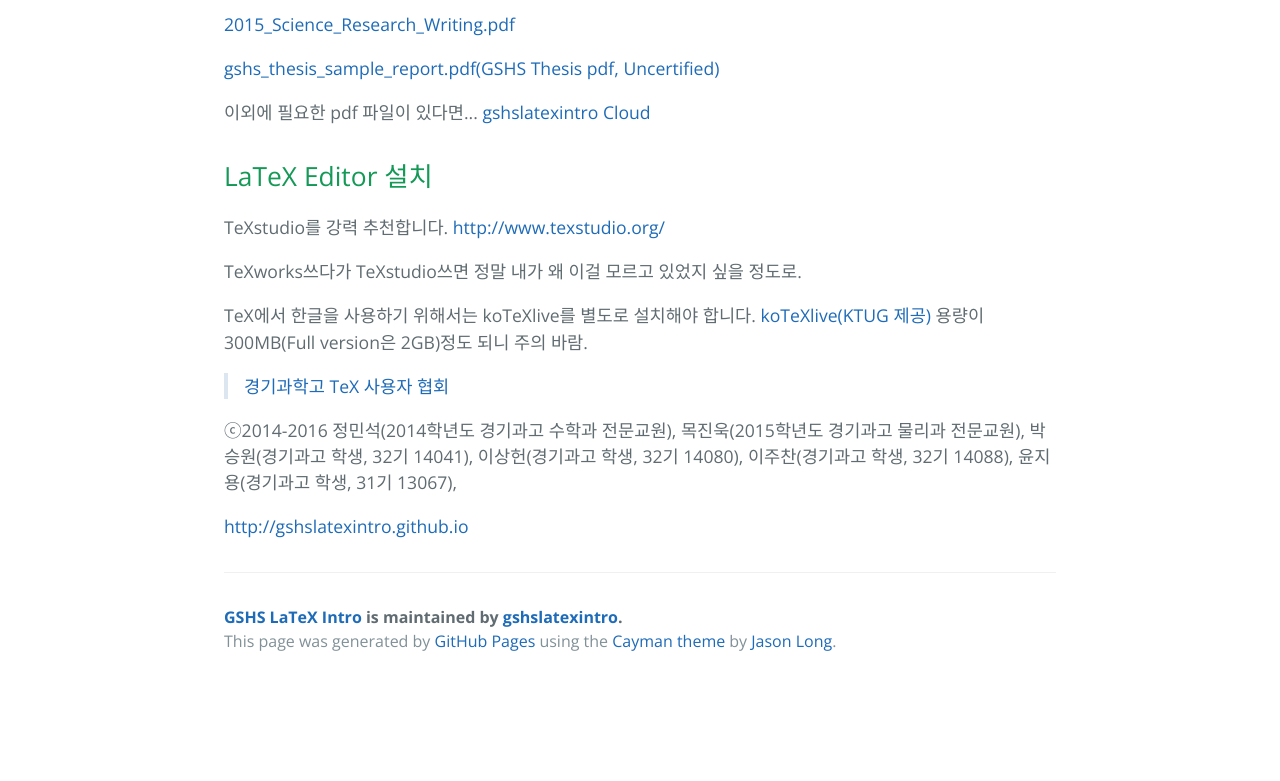
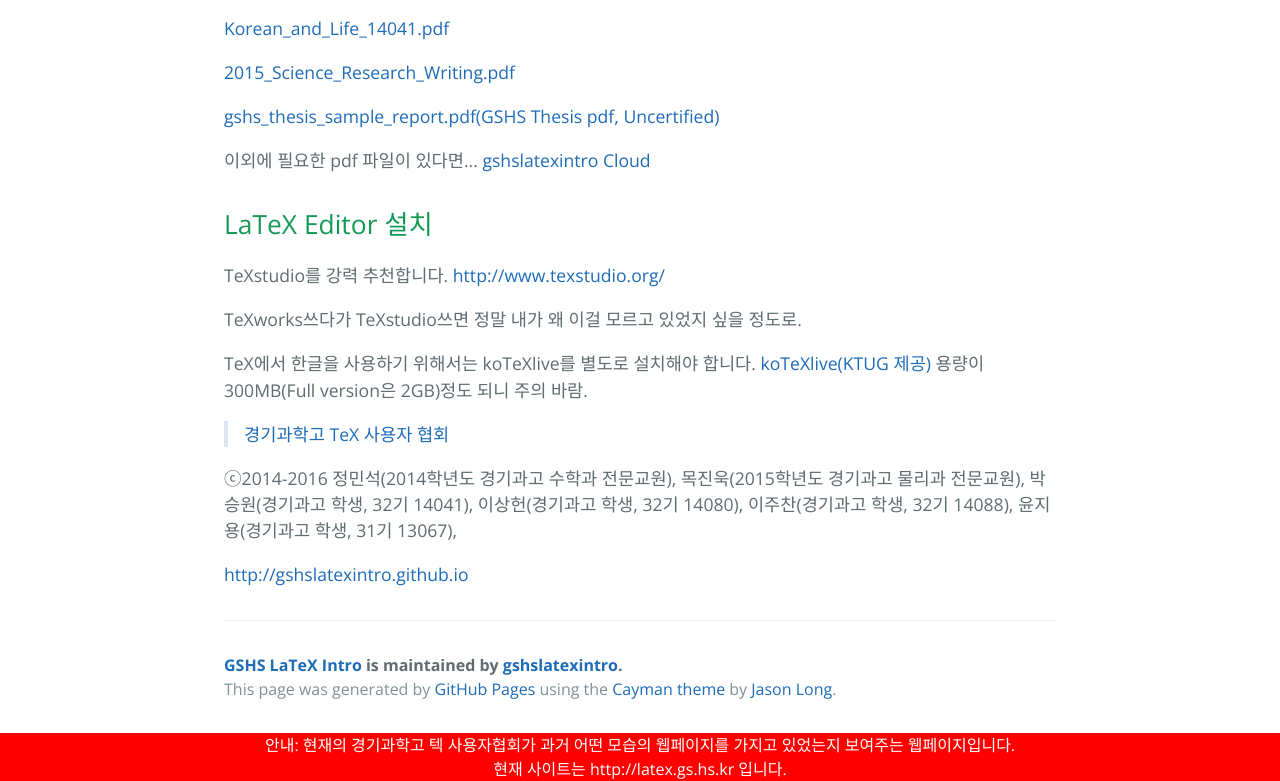
Before and after one commit to seungwonpark/gshslatexintro-old, a plain HTML site: page index.html in a window 1280 px wide. Shown: the part 1730-2511 px from the top of the page. Before the commit the page ends 2415 px from the top, so only its background shows below. Drawn offline with nearby package versions, Linux system fonts and the light colour scheme.

Commit message:
add archive info

```diff
--- a/index.html
+++ b/index.html
@@ -9,8 +9,25 @@
     <link href='https://fonts.googleapis.com/css?family=Open+Sans:400,700' rel='stylesheet' type='text/css'>
     <link rel="stylesheet" type="text/css" href="stylesheets/stylesheet.css" media="screen">
     <link rel="stylesheet" type="text/css" href="stylesheets/github-light.css" media="screen">
+    <style>
+		.navbar {
+		  overflow: hidden;
+		  background-color: #ff0000;
+		  /*position: fixed;*/
+		  top: 0;
+		  width: 100%;
+		}
+	</style>
   </head>
   <body>
+  	<div class="navbar" align="center">
+  		<font color="white">
+			안내: 현재의 경기과학고 텍 사용자협회가 과거 어떤 모습의 웹페이지를 가지고 있었는지 보여주는 웹페이지입니다.
+			<br>
+			현재 사이트는 http://latex.gs.hs.kr 입니다.
+		</font>
+	</div>
+
   <div id="fb-root"></div>
 <script>(function(d, s, id) {
   var js, fjs = d.getElementsByTagName(s)[0];
@@ -99,5 +116,12 @@
     </section>
 
 
+  	<div class="navbar" align="center">
+  		<font color="white">
+			안내: 현재의 경기과학고 텍 사용자협회가 과거 어떤 모습의 웹페이지를 가지고 있었는지 보여주는 웹페이지입니다.
+			<br>
+			현재 사이트는 http://latex.gs.hs.kr 입니다.
+		</font>
+	</div>
   </body>
 </html>
```
